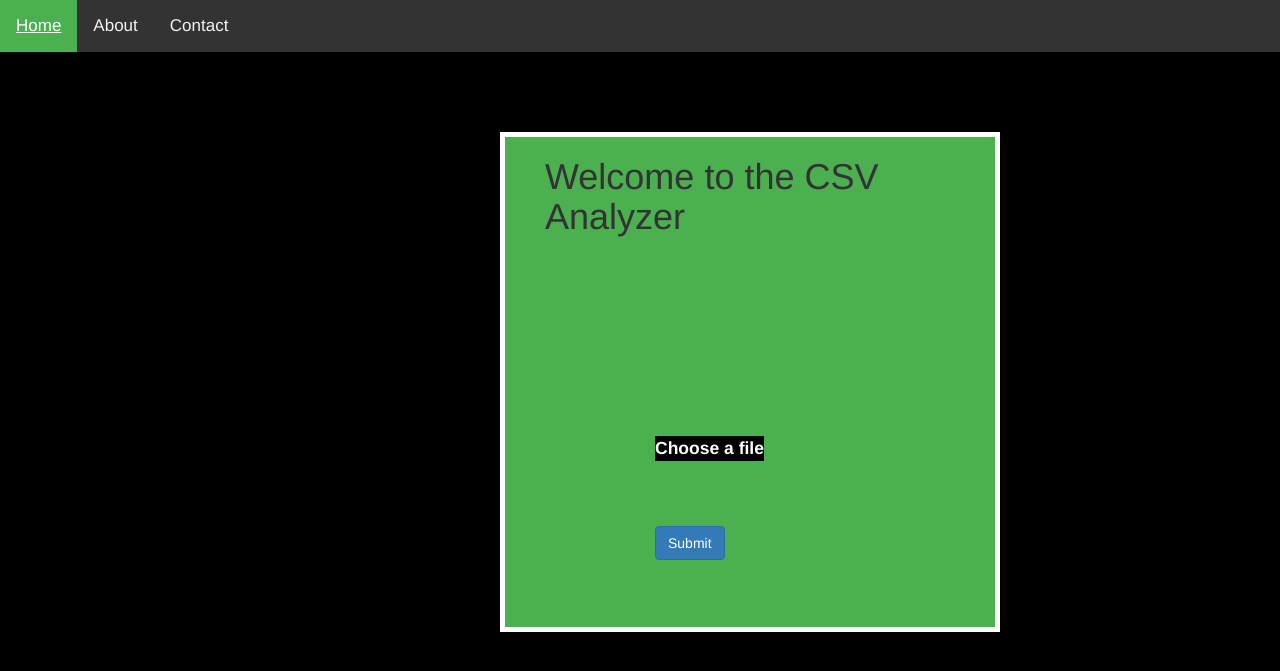
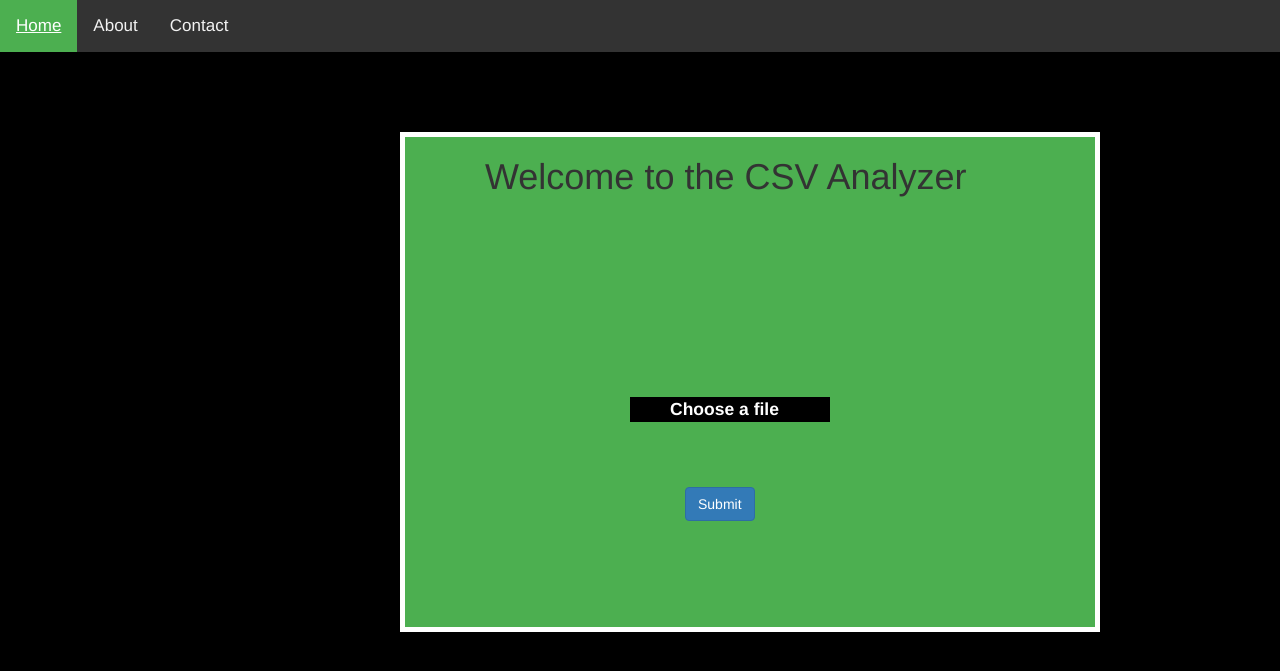
Before and after one commit to VBhat97/CSVAnalyzer, a Flask app: page / in a window 1280 px wide. Shown: the top 671 px of the page. Run offline with Flask 2, Linux system fonts and the light colour scheme; some libraries are stand-ins or nearby versions.

Commit message:
Home main page done

```diff
--- a/static/style/style.css
+++ b/static/style/style.css
@@ -28,22 +28,22 @@
 .Homecard {
     border: 5px solid white;
     height: 500px;
-    width: 500px;
+    width: 700px;
     background-color: #4CAF50;
-    margin-left: 500px;
+    margin-left: 400px;
 }
 
 .CardItem1{
-  margin-left: 40px;
+  margin-left: 80px;
 }
 
 .CardItem2{
   margin-top: 200px;
-  margin-left: 150px;
+  margin-left: 280px;
 }
 
 .inputfile {
-	width: 0.1px;
+	width: 0.2px;
 	height: 0.1px;
 	opacity: 0;
 	overflow: hidden;
@@ -58,6 +58,9 @@
   background-color: black;
   display: inline-block;
   cursor: pointer;
+  width: 200px;
+  padding-left: 40px;
+  margin-left: -55px;
 }
 
 .inputfile:focus + label,
```
